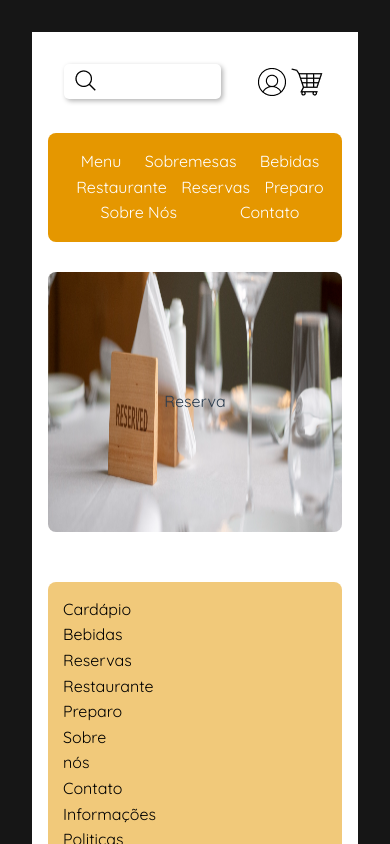
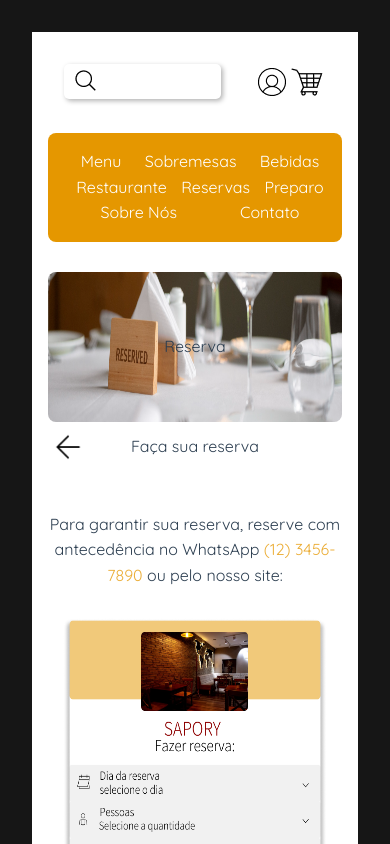
Before and after one commit to SoderJuliano/italianmenu, a Vue app: page / in a window 390 px wide. Both pictures are taken after a click on the element "Reservas". Shown: the top 844 px of the page. Built offline with nearby package versions, Linux system fonts and the light colour scheme.

Commit message:
finished reservas

```diff
--- a/src/components/Header.vue
+++ b/src/components/Header.vue
@@ -12,7 +12,7 @@
     </div>
     <div class="header sub">
         <span @click="goto('menu')">Menu</span><span>Sobremesas</span><span>Bebidas</span><span>Restaurante</span><span @click="goto('reservation')">Reservas</span>
-        <span>Preparo</span><span>Sobre Nós</span><span>Contato</span>
+        <span>Preparo</span><span @click="goto('about')">Sobre Nós</span><span>Contato</span>
     </div>
 </template>
 <script>
--- a/src/components/ItalianFlag.vue
+++ b/src/components/ItalianFlag.vue
@@ -6,8 +6,13 @@
         </div>
     </div>
     <div v-if="page == 'reservation'" class="reservation">
-        <div class="text">
+        <div class="text2">
             <p>Reserva</p>
+        </div>
+    </div>
+    <div v-if="page == 'about'" class="about">
+        <div class="text3">
+            <p>Sobre Nós</p>
         </div>
     </div>
 </template>
@@ -29,6 +34,18 @@ export default {
 
         p {
             font-size: 16px;
+        }
+
+        .about {
+            height: 150px !important;
+        }
+
+        .italy {
+            height: 150px !important;
+        }
+
+        .reservation {
+            height: 150px !important;
         }
     }
 
@@ -60,8 +77,33 @@ export default {
         align-items: center;
     }
 
+    .text2 {
+        font-size: 50px;
+        font-weight: 500;
+    }
+
     .text {
         margin: 0 auto;
         font-size: 24px;
     }
+
+    .about {
+        margin-top: 30px;
+        display: flex;
+        width: 100%;
+        height: 260px;
+        border-radius: 8px;
+        background-image: url("@imagens/about.png");
+        background-size: 100% 100%;
+        background-repeat: no-repeat;
+        text-align: center;
+        justify-content: center;
+        align-items: center;
+    }
+
+    .text3 {
+        font-size: 50px;
+        font-weight: 500;
+        color: white;
+    }
 </style>
--- a/src/components/MainPage.vue
+++ b/src/components/MainPage.vue
@@ -4,14 +4,16 @@
     import Hello from "./HelloPage.vue";
     import Footer from "./Footer.vue";
     import Menu from "./Menu.vue";
+    import Reservation from './Reservation.vue';
 </script>
 
 <template>
     <div class="main" >
         <Header @updatePage="updatePage" />
-        <ItalianFlag :page="page" v-if=" page == 'home' || page == 'reservation'" />
+        <ItalianFlag :page="page" v-if=" page == 'home' || page == 'reservation' || page == 'about'" />
         <Hello v-if="page == 'home'" @updatePage="updatePage" />
         <Menu v-if="page =='menu'" @updatePage="updatePage" />
+        <Reservation v-if="page == 'reservation'" @updatePage="updatePage" />
         <Footer />
     </div>
 </template>
--- a/src/components/Menu.vue
+++ b/src/components/Menu.vue
@@ -188,6 +188,10 @@ export default {
     .itens p {
         margin-top: 10px !important;
     }
+
+    .menu-header {
+        height: 150px !important;
+    }
 }
 
     .menu-main-body {
--- /dev/null
+++ b/src/components/Reservation.vue
@@ -0,0 +1,102 @@
+<template>
+    <div class="reservation-main">
+        <div class="reservation-header">
+            <img @click="goto('home')" src="../assets/voltar.png" alt="back...">
+            <h1>Faça sua reserva</h1>
+        </div>
+        <div class="reservation-body">
+            <h2>Para garantir sua reserva, reserve com antecedência no WhatsApp <span style="color: #EBAD36;">(12) 3456-7890</span> ou pelo nosso site: </h2>
+            <div class="inner-site"></div>
+            <p>OBS: tolerância de 15 minutos após o horário marcado.</p>
+        </div>
+    </div>
+</template>
+<script>
+export default {
+    name: "Reservation",
+    methods: {
+        goto(page) {
+            this.$emit('updatePage', page);
+        }
+    }
+}
+</script>
+<style scoped>
+
+@media (max-width: 786px) {
+    .reservation-body {
+        margin-top: 40px !important;
+    }
+
+    .reservation-header h1 {
+        font-size: 16px !important;
+    }
+
+    .reservation-body h2 {
+        font-size: 16px !important;
+    }
+
+    .reservation-body p {
+        font-size: 16px !important;
+    }
+
+    .inner-site {
+        align-self: center;
+        margin-top: 10%;
+        min-width: 90% !important;
+        min-height: 450px !important;
+    }
+}
+    .reservation-main {
+        width: 100%;
+        height: 100%;
+        background-color: rgb(255, 255, 255);
+    }
+
+    .reservation-header {
+        display: flex;
+        justify-content: center;
+        align-items: center;
+        height: 50px;
+    }
+
+    .reservation-header img {
+        margin-right: auto;
+        height: 40px;
+        width: 40px;
+    }
+
+    .reservation-header h1 {
+        margin-left: -40px;
+        margin-right: auto;
+    }
+
+    .reservation-body {
+        display: flex;
+        flex-direction: column;
+        text-align: center;
+    }
+
+    .reservation-body h2 {
+        font-size: 33px;
+    }
+
+    .inner-site {
+        align-self: center;
+        background-image: url("@imagens/fazer reserva.png");
+        background-size: 100% 100%;
+        margin-top: 10%;
+        min-width: 575px;
+        min-height: 848px;
+    }
+
+    .reservation-body p {
+        font-size: 33px;
+        background-color: #F1C97A;
+        align-self: center;
+        padding: 10px;
+        margin-top: 8%;
+        width: 70%;
+        border-radius: 8px;
+    }
+</style>
```
Also changed, not shown: src/assets/about.png (added), src/assets/fazer reserva.png (added).
